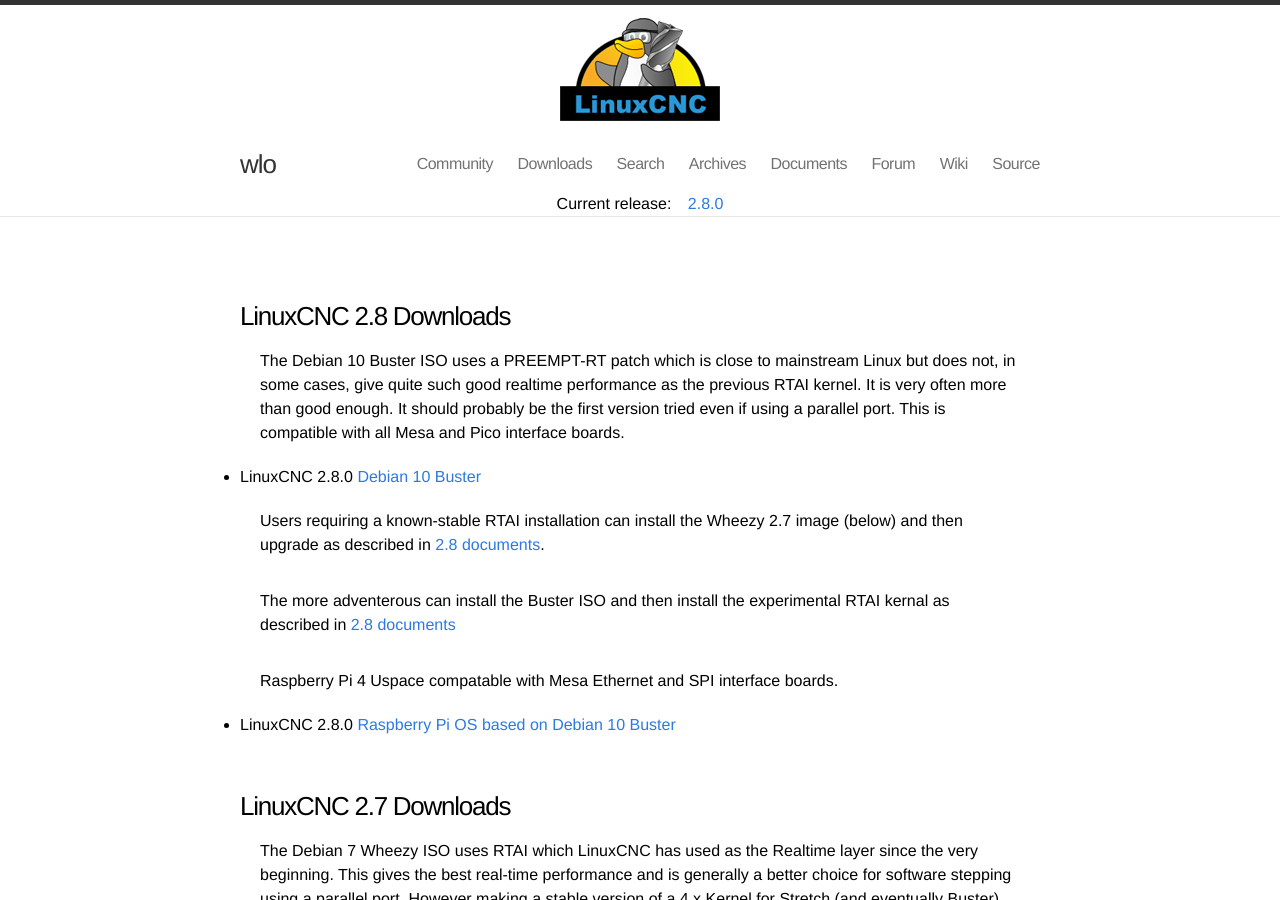
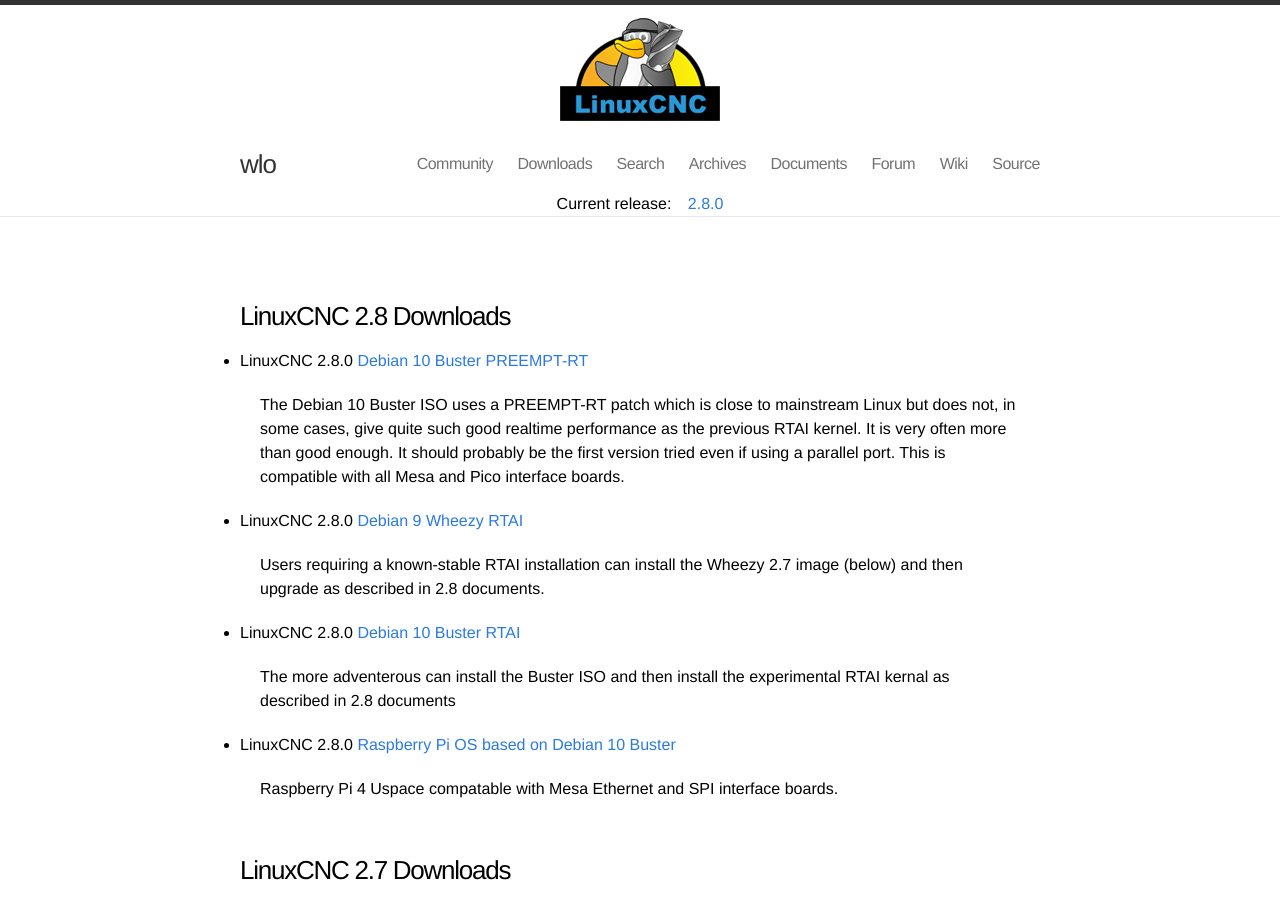
Before and after one commit to LinuxCNC/wlo, a Jekyll site: the page built from downloads/index.md, in a window 1280 px wide and 900 px high. Built offline with Jekyll 4.4.1, drawn with Linux system fonts in a browser that asks for light colours.

Commit message:
fix confusing indentations

```diff
--- a/downloads/index.md
+++ b/downloads/index.md
@@ -9,25 +9,28 @@
 
 ## LinuxCNC 2.8 Downloads
 
+* LinuxCNC 2.8.0 [Debian 10 Buster PREEMPT-RT](http://www.linuxcnc.org/iso/linuxcnc-2.8.0-buster.iso)
+
 The Debian 10 Buster ISO uses a PREEMPT-RT patch which is close to mainstream
 Linux but does not, in some cases, give quite such good realtime performance as
 the previous RTAI kernel. It is very often more than good enough. It should
 probably be the first version tried even if using a parallel port.
 This is compatible with all Mesa and Pico interface boards.
 
-* LinuxCNC 2.8.0 [Debian 10 Buster](http://www.linuxcnc.org/iso/linuxcnc-2.8.0-buster.iso)
+* LinuxCNC 2.8.0 [Debian 9 Wheezy RTAI](http://linuxcnc.org/docs/2.8/html/getting-started/updating-linuxcnc.html)
 
 Users requiring a known-stable RTAI installation can install the Wheezy 2.7
 image (below) and then upgrade as described in
-[2.8 documents](http://linuxcnc.org/docs/2.8/html/getting-started/updating-linuxcnc.html).
+2.8 documents.
+
+* LinuxCNC 2.8.0 [Debian 10 Buster RTAI](http://linuxcnc.org/docs/2.8/html/getting-started/getting-linuxcnc.html#cha:Installing-RTAI)
 
 The more adventerous can install the Buster ISO and then install the
-experimental RTAI kernal as described in
-[2.8 documents](http://linuxcnc.org/docs/2.8/html/getting-started/getting-linuxcnc.html#cha:Installing-RTAI)
+experimental RTAI kernal as described in 2.8 documents
+
+* LinuxCNC 2.8.0 [Raspberry Pi OS based on Debian 10 Buster](https://www.linuxcnc.org/iso/linuxcnc-2.8.0-pi4.zip)
 
 Raspberry Pi 4 Uspace compatable with Mesa Ethernet and SPI interface boards.
-
-* LinuxCNC 2.8.0 [Raspberry Pi OS based on Debian 10 Buster](https://www.linuxcnc.org/iso/linuxcnc-2.8.0-pi4.zip)
 
 ## LinuxCNC 2.7 Downloads
 
```
